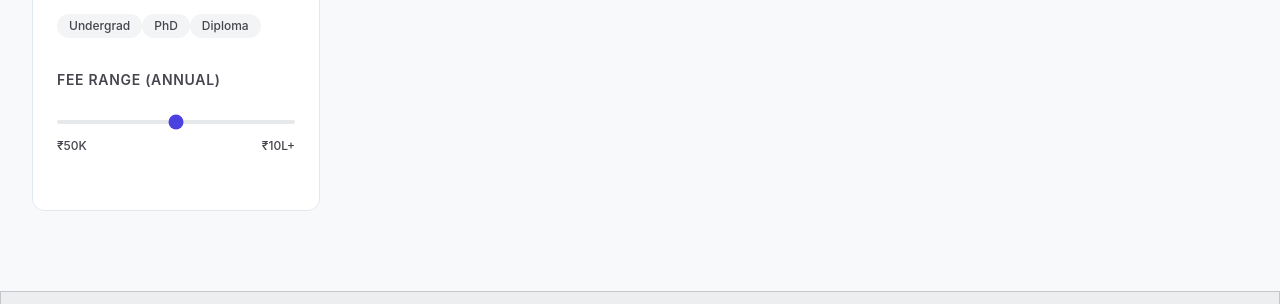
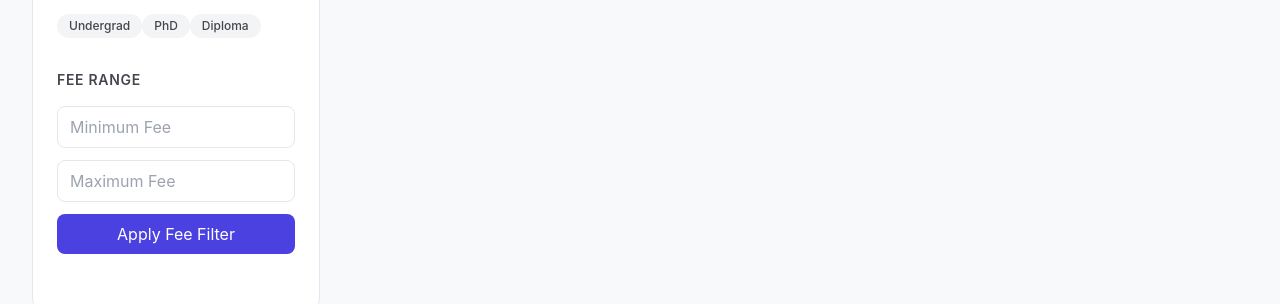
Before and after one commit to mansi-singh4/College-Discovery, a Next.js app: page / in a window 1280 px wide. Shown: the part 408-712 px from the top of the page. Built offline with nearby package versions, Linux system fonts and the light colour scheme; no server answers; the database is empty.

Commit message:
Added Fee Range Filter

```diff
--- a/src/app/api/colleges/route.ts
+++ b/src/app/api/colleges/route.ts
@@ -12,6 +12,12 @@ export async function GET(req: NextRequest) {
 
   const page = Number(req.nextUrl.searchParams.get("page")) || 1;
   const limit = Number(req.nextUrl.searchParams.get("limit")) || 10;
+
+  const minFee =
+  Number(req.nextUrl.searchParams.get("minFee")) || 0;
+
+const maxFee =
+  Number(req.nextUrl.searchParams.get("maxFee")) || 10000000;
 
 
   const where = {
@@ -32,6 +38,10 @@ export async function GET(req: NextRequest) {
     contains: courseLevel,
     mode: "insensitive" as const,
   },
+  fees: {
+  gte: minFee,
+  lte: maxFee,
+},
   };
 
   let orderBy = {};
--- a/src/app/page.tsx
+++ b/src/app/page.tsx
@@ -15,6 +15,8 @@ export default async function Home({
   location?: string;
   stream?: string;
   courseLevel?: string;
+  minFee?: string;
+maxFee?: string;
 }>;
 
 
@@ -26,13 +28,16 @@ export default async function Home({
   const location = params.location || "";
   const stream = params.stream || "";
 const courseLevel = params.courseLevel || "";
+const minFee = params.minFee || "";
+const maxFee = params.maxFee || "";
 
 
 
 
 
 const res = await fetch(
-  `http://localhost:3000/api/colleges?search=${search}&sort=${sort}&page=${page}&location=${location}&stream=${stream}&courseLevel=${courseLevel}`,
+  `http://localhost:3000/api/colleges?search=${search}&sort=${sort}&page=${page}&location=${location}&stream=${stream}&courseLevel=${courseLevel}&minFee=${minFee}
+&maxFee=${maxFee}`,
   {
     cache: "no-store",
   }
--- a/src/app/saved/page.tsx
+++ b/src/app/saved/page.tsx
@@ -52,6 +52,7 @@ export default function SavedPage() {
             />
           ))}
         </div>
+
       </main>
 
       <Footer />
--- a/src/components/FilterPanel.tsx
+++ b/src/components/FilterPanel.tsx
@@ -165,12 +165,60 @@ const updateFilter = (
 </div>
 {/* <!-- Filter Section: Fee Range --> */}
 <div className="mb-8">
-<h3 className="text-label-md font-label-md text-on-surface-variant mb-4 uppercase tracking-wider">Fee Range (Annual)</h3>
-<input className="w-full h-1 bg-surface-container-high rounded-lg appearance-none cursor-pointer accent-secondary" type="range"/>
-<div className="flex justify-between mt-2 text-label-sm font-label-sm text-on-surface-variant">
-<span>₹50K</span>
-<span>₹10L+</span>
-</div>
+  <h3 className="text-label-md font-label-md text-on-surface-variant mb-4 uppercase tracking-wider">
+    Fee Range
+  </h3>
+
+  <div className="space-y-3">
+    <input
+      type="number"
+      placeholder="Minimum Fee"
+      id="minFee"
+      defaultValue={searchParams.get("minFee") || ""}
+      className="w-full border rounded-lg px-3 py-2"
+    />
+
+    <input
+      type="number"
+      placeholder="Maximum Fee"
+      id="maxFee"
+      defaultValue={searchParams.get("maxFee") || ""}
+      className="w-full border rounded-lg px-3 py-2"
+    />
+
+    <button
+      onClick={() => {
+        const min =
+          (
+            document.getElementById(
+              "minFee"
+            ) as HTMLInputElement
+          )?.value || "";
+
+        const max =
+          (
+            document.getElementById(
+              "maxFee"
+            ) as HTMLInputElement
+          )?.value || "";
+
+        const params = new URLSearchParams(
+          searchParams.toString()
+        );
+
+        if (min) params.set("minFee", min);
+        else params.delete("minFee");
+
+        if (max) params.set("maxFee", max);
+        else params.delete("maxFee");
+
+        router.push(`/?${params.toString()}`);
+      }}
+      className="w-full bg-secondary text-white py-2 rounded-lg"
+    >
+      Apply Fee Filter
+    </button>
+  </div>
 </div>
 {/* <!-- Ad Banner --> */}
 
```
